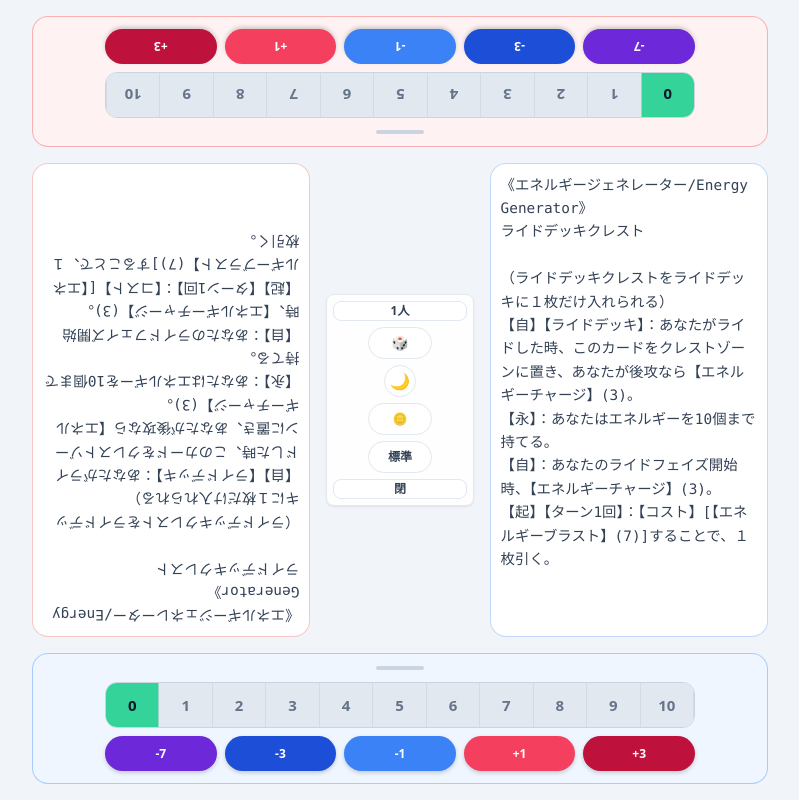
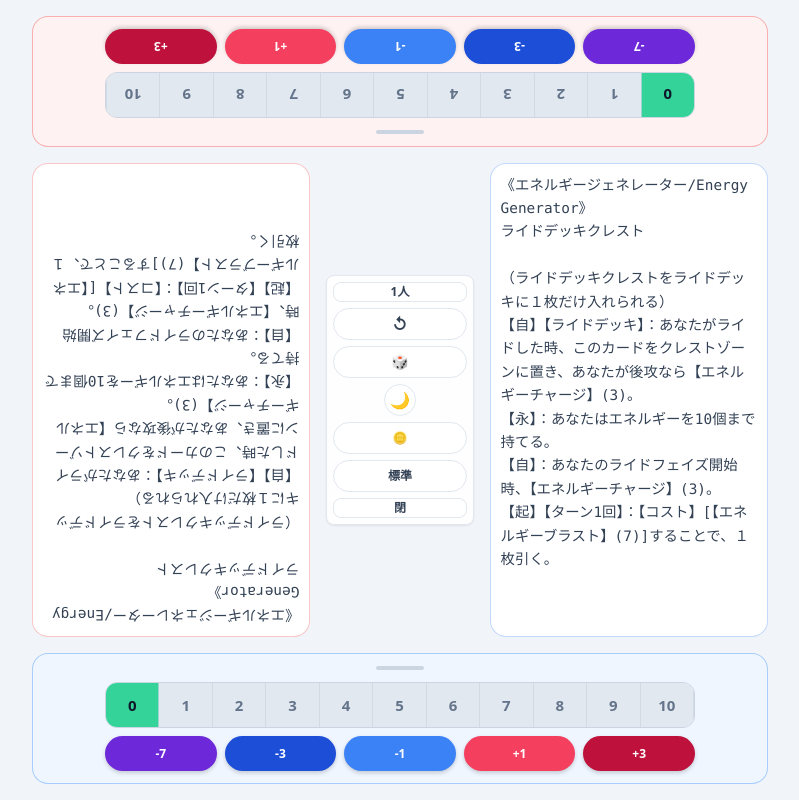
Before and after one commit to kiyoharu1920/VG_EnergyGenerator, a Next.js app: page / in a window 1280 px wide. Shown: the whole page, without its empty margins (240-1039 px from the left). Built offline with nearby package versions, Linux system fonts and the light colour scheme.

Commit message:
feat: add reset control button

```diff
--- a/src/app/components/ControlPanel.tsx
+++ b/src/app/components/ControlPanel.tsx
@@ -23,6 +23,8 @@ type ControlPanelProps = {
   coinTossId: number;
   /** 1人用と2人用を切り替える。 */
   onTogglePlayerMode: () => void;
+  /** エネルギーとランダム結果を初期化する。 */
+  onResetGame: () => void;
   /** 明色と暗色を切り替える。 */
   onToggleDark: () => void;
   /** 効果欄を開閉する。 */
@@ -96,7 +98,7 @@ function RandomToolButton(props: RandomToolButtonProps): ReactElement {
       <button
         data-testid={testid}
         onClick={onClick}
-        className={`control-pressable focus-ring h-8 w-16 shrink-0 rounded-[var(--radius-btn)] [border-width:var(--border-w)] ${fontSizeClass} font-bold transition-all duration-200 ease-out hover:-translate-y-0.5 hover:shadow-lg active:translate-y-0 active:scale-[0.92] ${rollId > 0 ? "control-result-confirm" : ""} ${controlBg}`}
+        className={`control-pressable focus-ring h-8 w-full shrink-0 rounded-[var(--radius-btn)] [border-width:var(--border-w)] ${fontSizeClass} font-bold transition-all duration-200 ease-out hover:-translate-y-0.5 hover:shadow-lg active:translate-y-0 active:scale-[0.92] ${rollId > 0 ? "control-result-confirm" : ""} ${controlBg}`}
         aria-label={ariaLabel}
         title={title}
       >
@@ -130,6 +132,7 @@ export function ControlPanel({
   diceRollId,
   coinTossId,
   onTogglePlayerMode,
+  onResetGame,
   onToggleDark,
   onToggleCardText,
   onCycleSkin,
@@ -140,9 +143,13 @@ export function ControlPanel({
   const isHorizontal = layout === "horizontal";
   const panelDirectionClass = isHorizontal ? "flex-row" : "portrait:flex-row landscape:flex-col";
   const controlButtonClass = isHorizontal ? "" : "landscape:w-full";
-  const diceCoinWrapperClass = isHorizontal ? "w-16" : "w-16 landscape:w-full";
+  const wideActionWrapperClass = isHorizontal
+    ? "w-[clamp(2.5rem,14vw,4rem)]"
+    : "w-[clamp(2.5rem,14vw,4rem)] landscape:w-full";
+  const diceCoinWrapperClass = wideActionWrapperClass;
+  const resetWrapperClass = wideActionWrapperClass;
   const themeWrapperClass = isHorizontal ? "w-10" : "w-10 landscape:w-full";
-  const skinWrapperClass = isHorizontal ? "w-16" : "w-16 landscape:w-full";
+  const skinWrapperClass = wideActionWrapperClass;
 
   return (
     <div
@@ -159,6 +166,19 @@ export function ControlPanel({
           {isDouble ? "1人" : "2人"}
         </span>
       </button>
+      <div className={`${resetWrapperClass} shrink-0 flex items-center justify-center`}>
+        <button
+          data-testid="reset-game"
+          onClick={onResetGame}
+          className={`control-pressable focus-ring h-8 w-full shrink-0 rounded-[var(--radius-btn)] [border-width:var(--border-w)] text-base font-bold transition-all duration-200 ease-out hover:-translate-y-0.5 hover:shadow-lg active:translate-y-0 active:scale-[0.92] ${controlBg}`}
+          aria-label="エネルギーとランダム結果をリセットする"
+          title="リセット"
+        >
+          <span className="control-value-pop" aria-hidden="true">
+            ↺
+          </span>
+        </button>
+      </div>
       <RandomToolButton
         testid="dice-roll"
         rollId={diceRollId}
@@ -199,7 +219,7 @@ export function ControlPanel({
         <button
           data-testid="skin-toggle"
           onClick={onCycleSkin}
-          className={`control-pressable focus-ring h-8 w-16 shrink-0 rounded-[var(--radius-btn)] [border-width:var(--border-w)] text-[12px] font-bold transition-all duration-200 ease-out hover:-translate-y-0.5 hover:shadow-lg active:translate-y-0 active:scale-[0.92] ${controlBg}`}
+          className={`control-pressable focus-ring h-8 w-full shrink-0 rounded-[var(--radius-btn)] [border-width:var(--border-w)] text-[12px] font-bold transition-all duration-200 ease-out hover:-translate-y-0.5 hover:shadow-lg active:translate-y-0 active:scale-[0.92] ${controlBg}`}
           aria-label={`デザインを切り替える（現在 ${SKIN_LABEL[skin]}）`}
           title="デザイン切替"
         >
--- a/src/app/page.tsx
+++ b/src/app/page.tsx
@@ -79,6 +79,15 @@ export default function Home(): ReactElement {
     setCoinResult(Math.random() < 0.5 ? "表" : "裏");
     setCoinTossId((current) => current + 1);
   };
+  /** エネルギー値とランダム結果を初期状態へ戻す。 */
+  const resetGame = (): void => {
+    setP1Energy(0);
+    setP2Energy(0);
+    setDiceResult(null);
+    setCoinResult(null);
+    setDiceRollId(0);
+    setCoinTossId(0);
+  };
   /** 効果欄の開閉に伴う大きなレイアウト変更だけ滑らかに切り替える。 */
   const toggleCardText = (): void =>
     animateLayoutChange(() =>
@@ -118,6 +127,7 @@ export default function Home(): ReactElement {
       diceRollId={diceRollId}
       coinTossId={coinTossId}
       onTogglePlayerMode={togglePlayerMode}
+      onResetGame={resetGame}
       onToggleDark={() =>
         writeStoredSettings({
           ...storedSettings,
```
